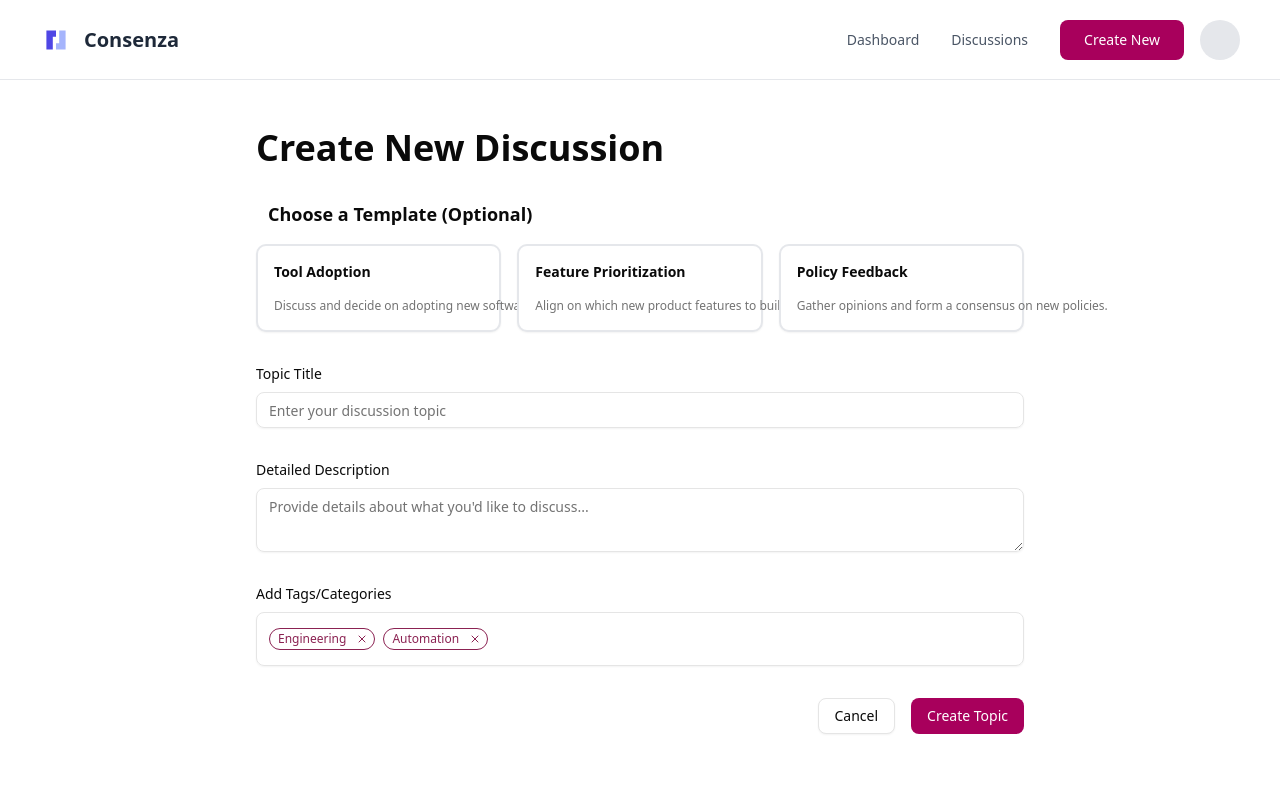
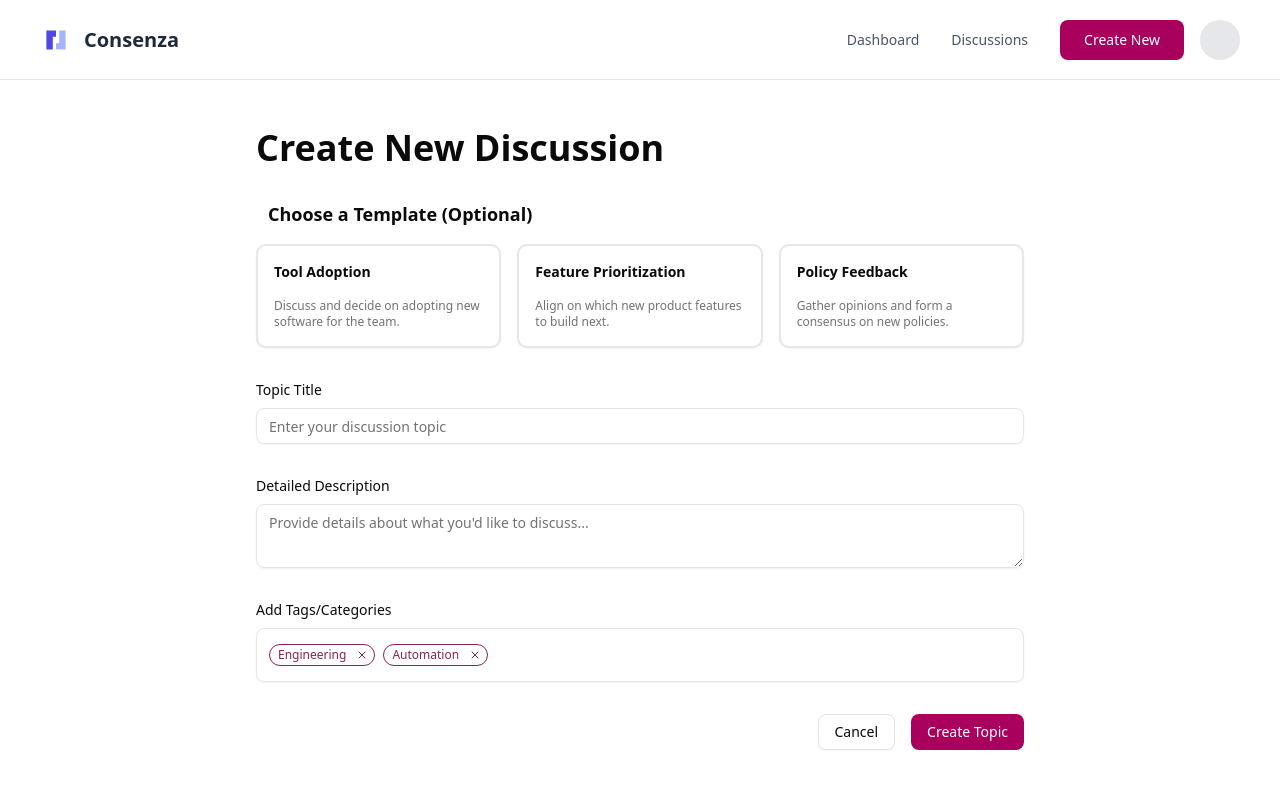
Before and after one commit to Philnue/baselhack_2025_the_loop, a Next.js app in the folder code/nextjs-frontend/: page /discussions/new in a window 1280 px wide. Shown: the top 788 px of the page. Built offline with nearby package versions, Linux system fonts and the light colour scheme.

Commit message:
Fix text wrap

```diff
--- a/code/nextjs-frontend/components/TemplateCard.tsx
+++ b/code/nextjs-frontend/components/TemplateCard.tsx
@@ -33,7 +33,7 @@ export function TemplateCard({
       )}
     >
       <h3 className="mb-2 text-sm font-semibold text-foreground">{title}</h3>
-      <p className="text-xs text-muted-foreground">{description}</p>
+      <p className="text-xs text-muted-foreground text-wrap">{description}</p>
     </Button>
   );
 }
```
